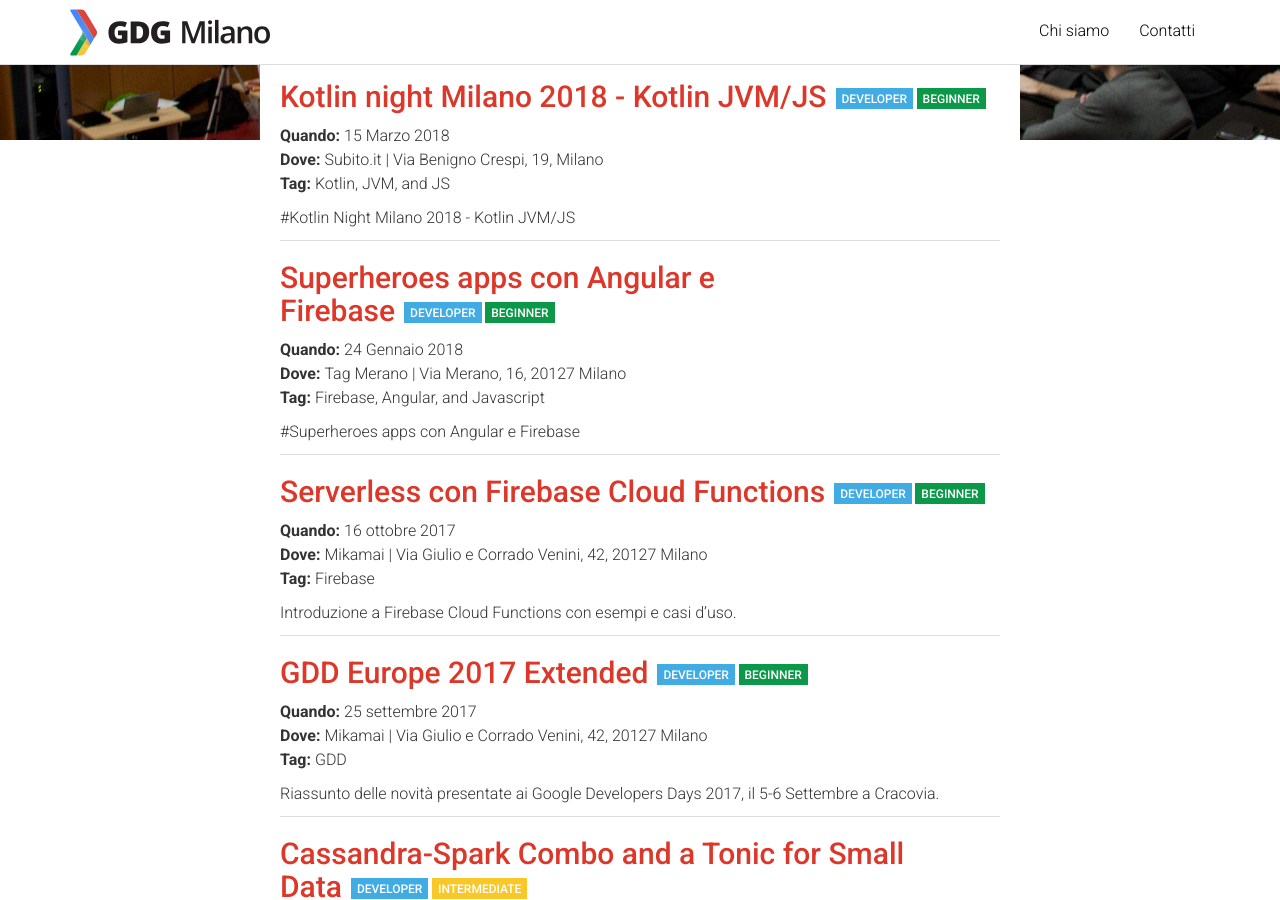
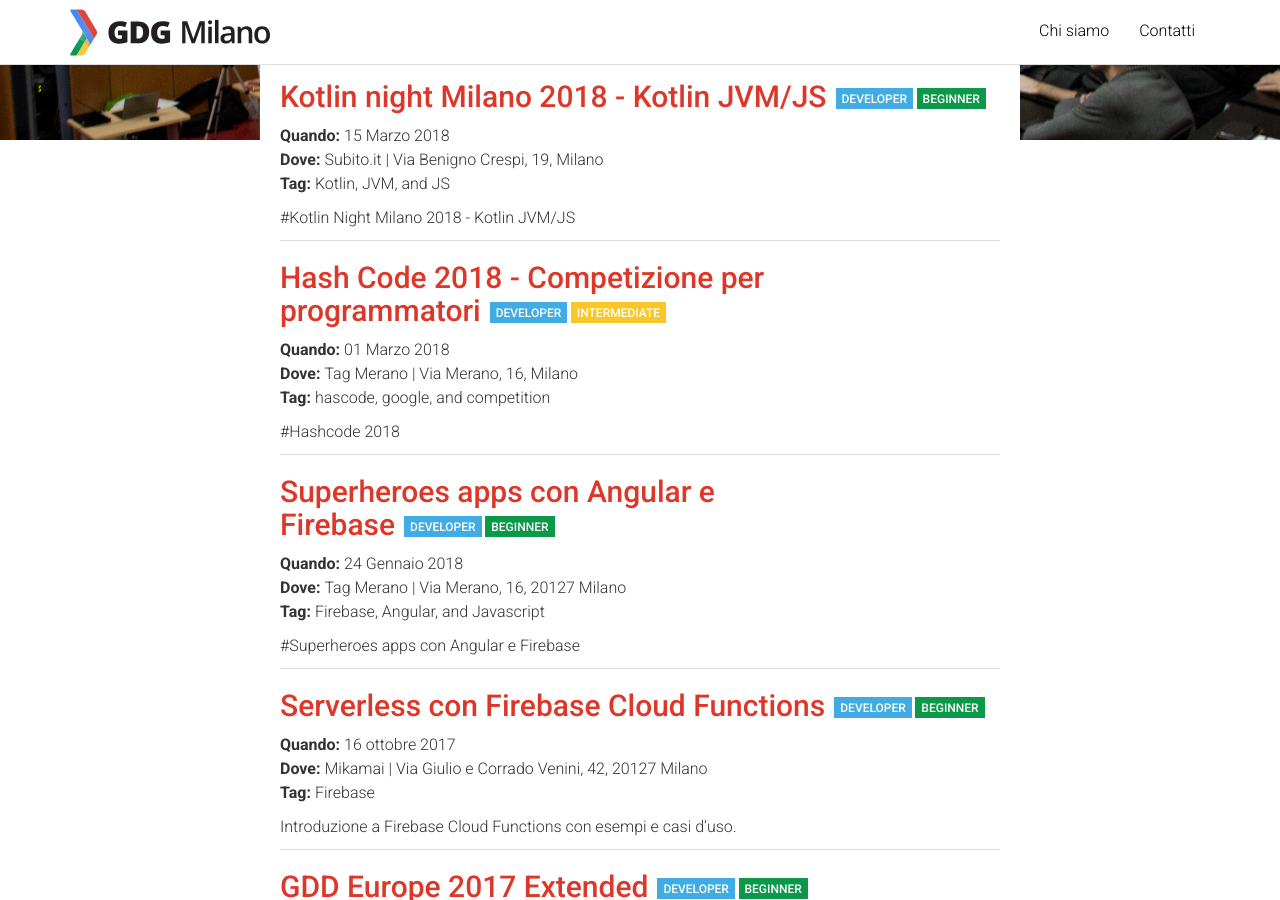
Before and after one commit to GdgMilano/gdgmilano.github.io, a Jekyll site: the page built from index.html, in a window 1280 px wide and 900 px high, scrolled down 337 px. Built offline with Jekyll 4.4.1, drawn with Linux system fonts in a browser that asks for light colours.

Commit message:
Update 2018-03-10-hash-code.md

```diff
--- a/_posts/2018-03-10-hash-code.md
+++ b/_posts/2018-03-10-hash-code.md
@@ -5,9 +5,9 @@
 image: assets/GenericBackground.png
 image-position: center
 date: 2018-03-15
-categories: competizione
+categories: eventi
 tags: hascode google competition
-level: advances
+level: intermediate
 target: developer
 when: 01 Marzo 2018
 where: Tag Merano | Via Merano, 16, Milano
```
